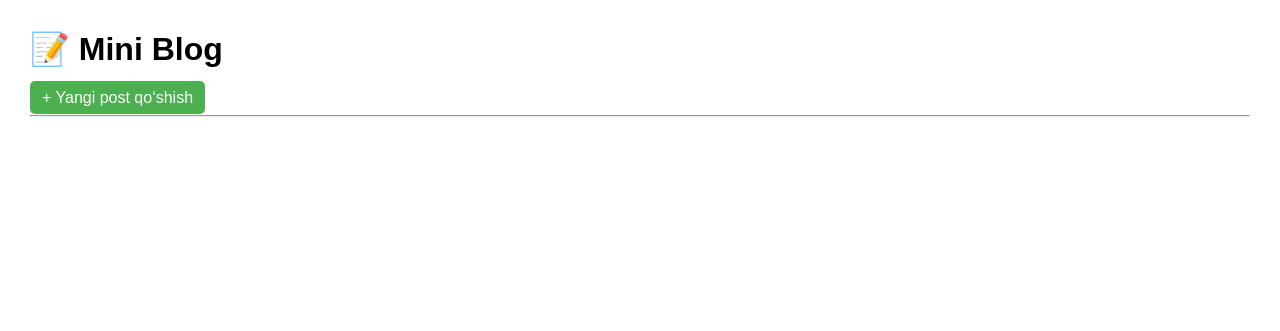
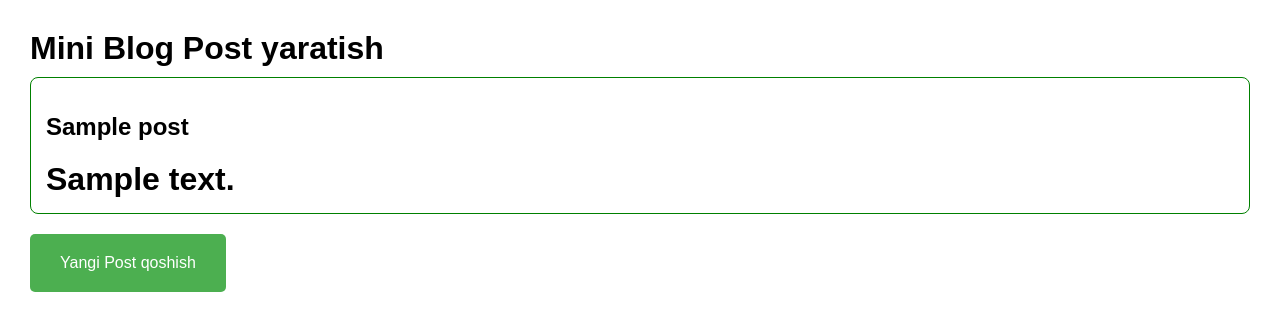
Before and after one commit to Eshukurullohdev/Flask-Post, a Flask app: template templates/index.html in a window 1280 px wide. Shown: the top 331 px of the page. Run offline with Flask 3, Linux system fonts and the light colour scheme; the template is opened without the code that fills it: most values are stand-ins (such as "Sample title", 1, 10 or a date in 2020).

Commit message:
add new function

```diff
--- a/main.py
+++ b/main.py
@@ -1,9 +1,8 @@
-from flask import Flask, render_template, request, redirect
+from flask import Flask, request, render_template, redirect
 
-app = Flask(__name__)
+app = Flask(__name__);
 
-# Postlarni xotirada saqlaymiz (dastur yopilsa o'chadi)
-posts = []
+posts = [];
 
 @app.route("/")
 def home():
@@ -18,5 +17,20 @@ def add_post():
         return redirect("/")
     return render_template("add_post.html")
 
-if __name__ == "__main__":
+if __name__ =="__main__":
     app.run(debug=True)
+
+
+# Post ---- yangi malumotni qoyish
+# Get ---- Olish Bor malumotni oldi
+# Update ---- Bor malumotni yangilash
+# Delete ---- Bor malumotni ochirish
+# Put ---- Rest Api
+
+
+# List
+# Method
+# append
+# remove
+
+# Authentication
--- a/templates/index.html
+++ b/templates/index.html
@@ -1,23 +1,25 @@
 <!DOCTYPE html>
-<html lang="uz">
+<html lang="en">
 
 <head>
     <meta charset="UTF-8">
-    <title>Mini Blog</title>
+    <meta name="viewport" content="width=device-width, initial-scale=1.0">
+    <title>Document</title>
+</head>
 <style>
     body {
-            font-family: Arial, sans-serif;
+        font-family: sans-serif;
         margin: 30px;
     }
 
     .post {
-            border: 1px solid #ddd;
+        border: 1px solid green;
         padding: 15px;
-            margin-bottom: 10px;
+        margin-top: 10px;
         border-radius: 8px;
     }
 
-        h2 {
+    h1 {
         margin: 0;
     }
 
@@ -25,22 +27,27 @@
         text-decoration: none;
         background: #4CAF50;
         color: white;
-            padding: 8px 12px;
+        padding: 20px 30px;
+        margin-top: 20px;
+        display: inline-block;
+
         border-radius: 5px;
     }
 
     a:hover {
-            background: #45a049;
+        background-color: #45a049;
     }
 </style>
-</head>
 
 <body>
-    <h1>📝 Mini Blog</h1>
-    <a href="/add">+ Yangi post qo‘shish</a>
-    <hr>
-
-
+    <h1>Mini Blog Post yaratish</h1>
+    {% for posts in posts %}
+    <div class="post">
+        <h2>{{ posts.title }}</h2>
+        <h1>{{ posts.content }}</h1>
+    </div>
+    {% endfor %}
+    <a href="/add">Yangi Post qoshish</a>
 </body>
 
 </html>
```
Also changed, not shown: templates/add_post.html (+11 -12 lines). Lines whose indentation alone changed are shown as unchanged.
